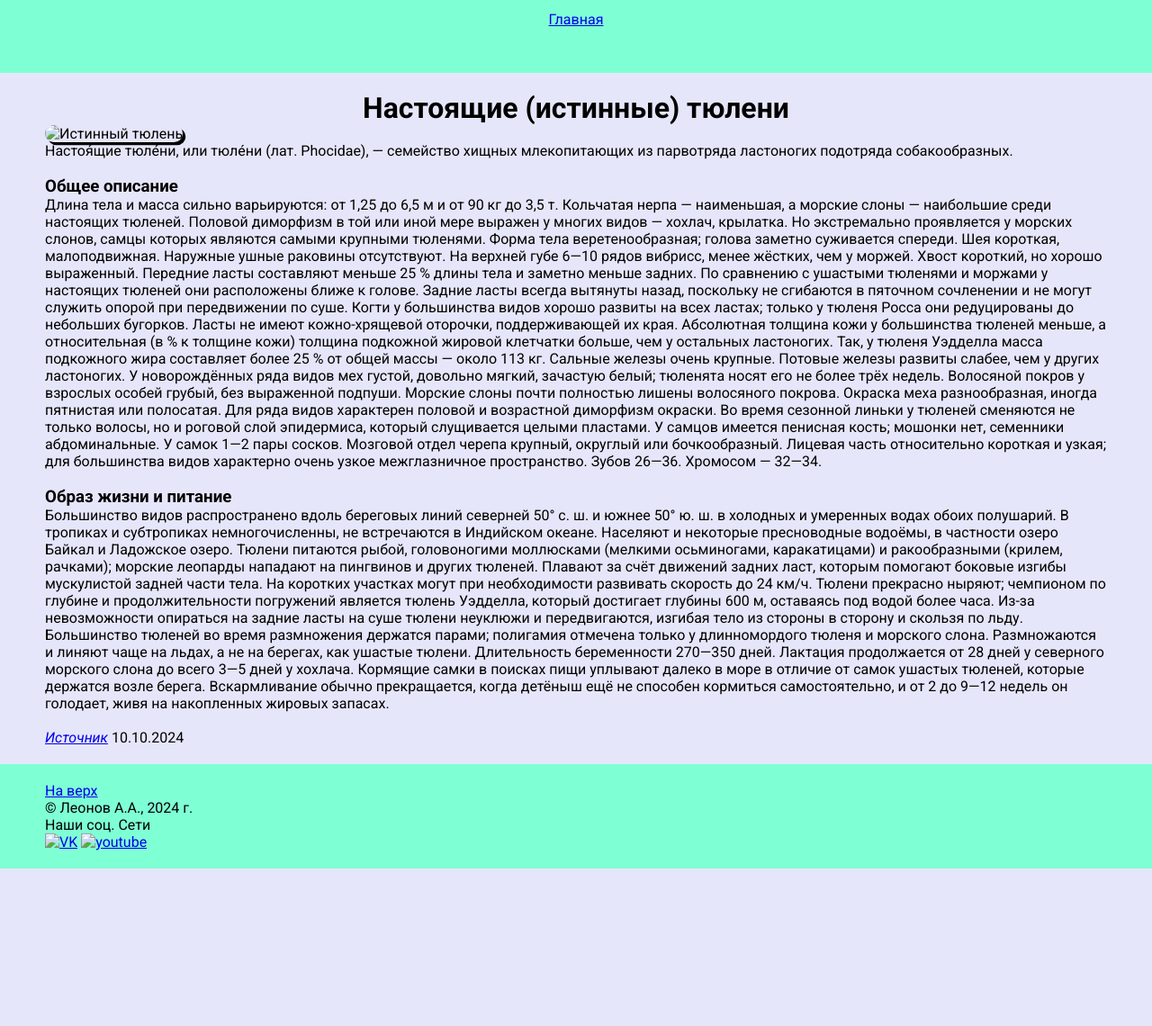
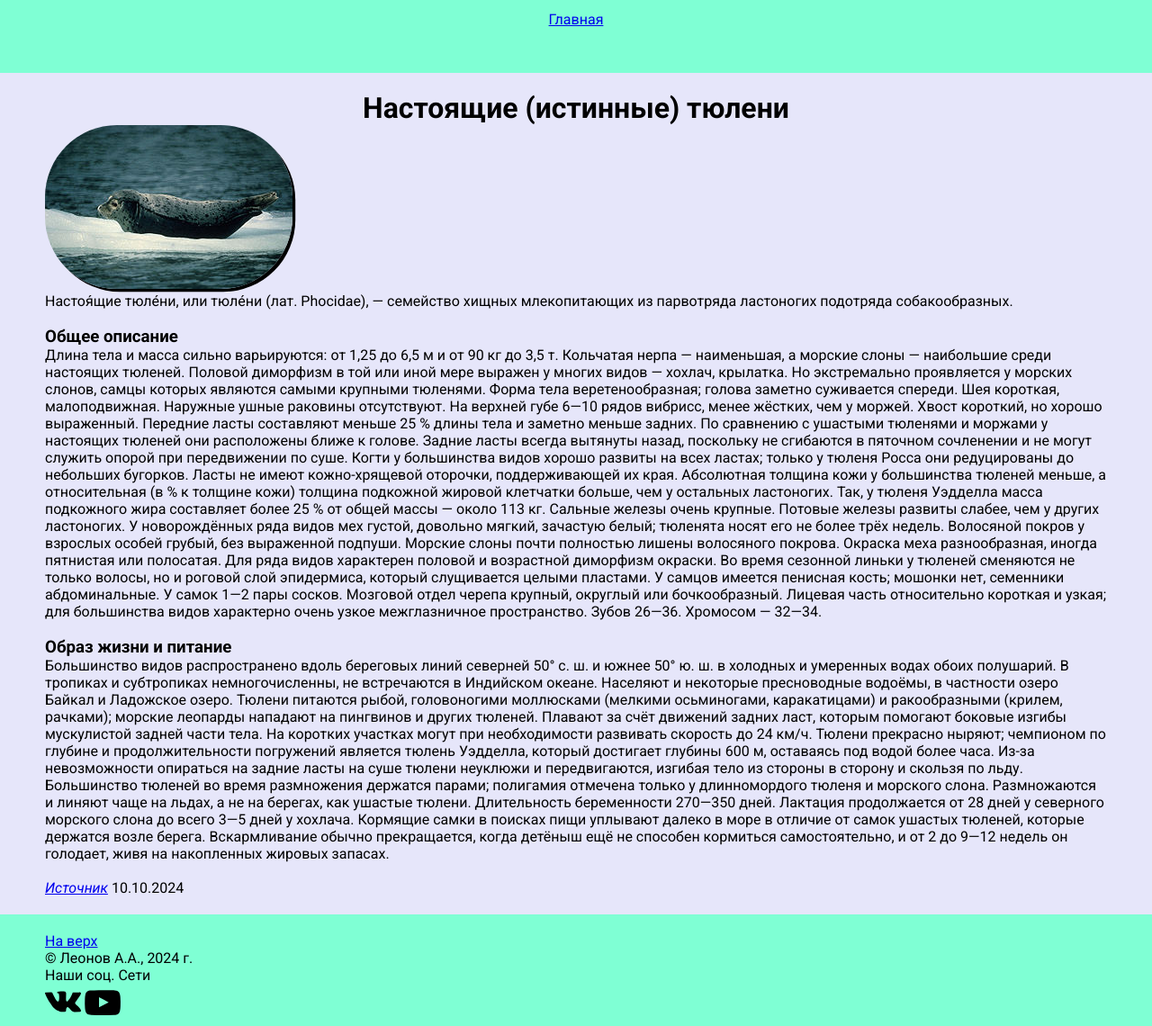
Before and after one commit to skryffi/seals_site, a plain HTML site: page article2.html in a window 1280 px wide. Shown: the part 100-1240 px from the top of the page at 90% size. Before the commit the page ends 1065 px from the top, so only its background shows below. Drawn offline with Linux system fonts and the light colour scheme; the site is published under a folder, as on GitHub Pages, so addresses that start at the root find nothing.

Commit message:
Update article2.html

```diff
--- a/article2.html
+++ b/article2.html
@@ -28,7 +28,7 @@
   <main>
     <section class="content">
       <h2>Настоящие (истинные) тюлени</h2>
-      <img src="/img/true_seal.jpg" alt="Истинный тюлень">
+      <img src="img/true_seal.jpg" alt="Истинный тюлень">
       <p>
         Настоя́щие тюле́ни, или тюле́ни (лат. Phocidae), — семейство хищных млекопитающих из парвотряда ластоногих подотряда собакообразных.
       </p>
@@ -65,8 +65,8 @@
     <a href="#top">На верх</a>
     <p>&copy; Леонов А.А., 2024 г.</p>
     <p>Наши соц. Сети</p>
-    <a href="https://vk.com/sealrescue" target="_blank"><img src="/img/vk.svg" alt="VK" width="40px"></a>
-    <a href="https://www.youtube.com/channel/UCgkhef2zDeO5DWcJ6kS1cdg" target="_blank"><img src="/img/YOUTUBE.svg" alt="youtube" width="40px"></a>
+    <a href="https://vk.com/sealrescue" target="_blank"><img src="img/vk.svg" alt="VK" width="40px"></a>
+    <a href="https://www.youtube.com/channel/UCgkhef2zDeO5DWcJ6kS1cdg" target="_blank"><img src="img/YOUTUBE.svg" alt="youtube" width="40px"></a>
   </footer>
 </body>
 
```
